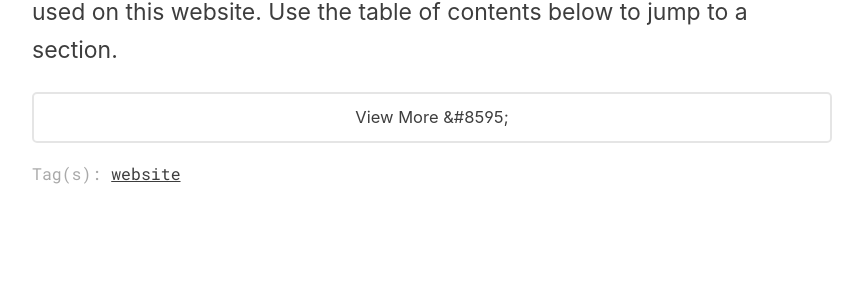
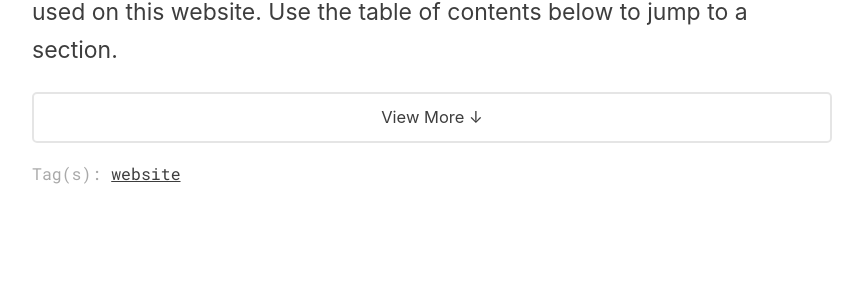
Before and after one commit to ajpwalser/ajpwalser.github.io, a Jekyll site: the page built from index.html, in a window 1280 px wide. Shown: the part 400-700 px from the top of the page, without its empty margins (208-1071 px from the left). Built offline with Jekyll 4.4.1, drawn with Linux system fonts in a browser that asks for light colours; some web fonts are replaced; the list of posts is cut into pages by our own code.

Commit message:
Update style.css

```diff
--- a/css/style.css
+++ b/css/style.css
@@ -463,11 +463,11 @@
 }
 
 .read-more-state~.read-more-trigger:before {
-	content: 'View More  &#8595;';
+	content: 'View More ↓';
 }
 
 .read-more-state:checked~.read-more-trigger:before {
-	content: 'View Less >&#8593';
+	content: 'View Less U+02191';
 }
 
 .read-more-trigger {
```
